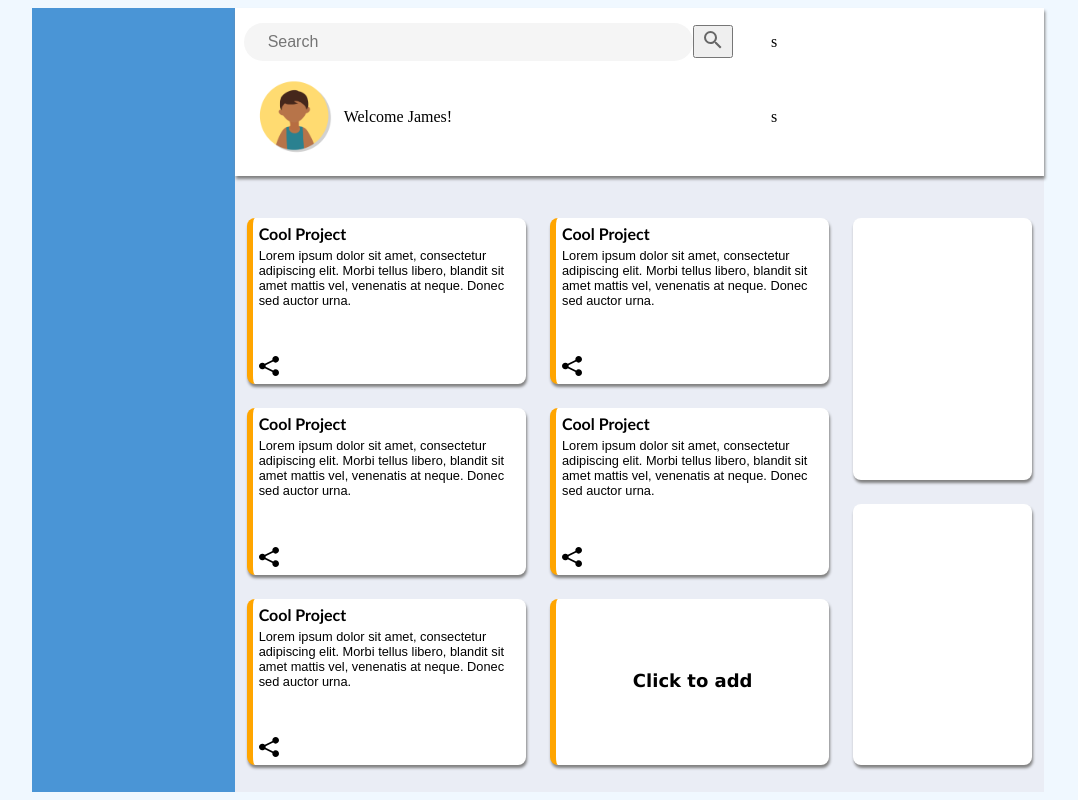
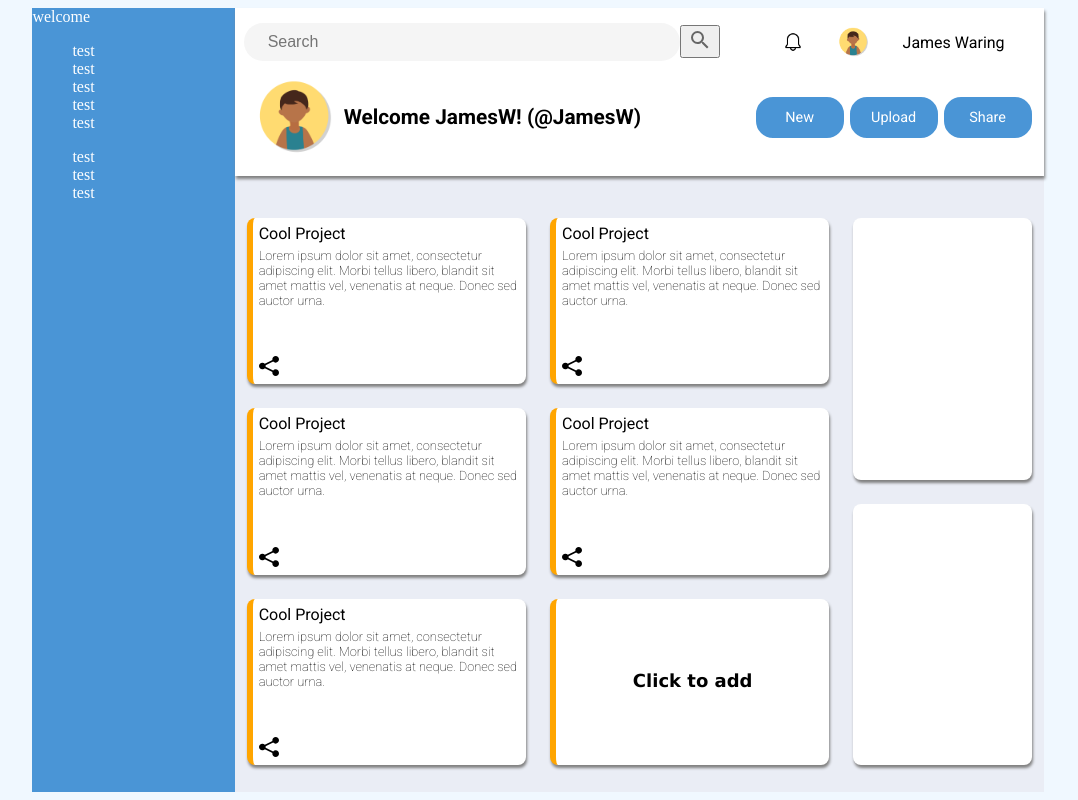
Before and after one commit to jameswaring/css-dashboard, a plain HTML site: page index.html in a window 1280 px wide. Shown: the whole page, without its empty margins (102-1180 px from the left). Drawn offline with Linux system fonts and the light colour scheme.

Commit message:
completed banner

```diff
--- a/index.html
+++ b/index.html
@@ -3,13 +3,34 @@
   <head>
     <meta charset="UTF-8" />
     <meta http-equiv="X-UA-Compatible" content="IE=edge" />
+    <link rel="preconnect" href="https://fonts.googleapis.com">
+    <link rel="preconnect" href="https://fonts.gstatic.com" crossorigin>
+    <link href="https://fonts.googleapis.com/css2?family=Roboto:wght@100;300;400;500;700;800&display=swap" rel="stylesheet">
     <meta name="viewport" content="width=device-width, initial-scale=1.0" />
     <link rel="stylesheet" href="styles.css" />
     <title>Document</title>
   </head>
   <body>
     <div class="content">
-      <div class="dashboard"></div>
+      <div class="dashboard">
+        <div>welcome</div>
+            <div>
+                <ul>
+                    <li>test</li>
+                    <li>test</li>
+                    <li>test</li>
+                    <li>test</li>
+                    <li>test</li>
+                </ul>
+            <div>
+                <ul>
+                    <li>test</li>
+                    <li>test</li>
+                    <li>test</li>
+                </ul>
+            </div>
+            </div>
+      </div>
       <div class="main-holder">
         <div class="banner">
             <div>
@@ -21,9 +42,17 @@
                     </button>
                 </div>
             </div>
-            <div>s</div>
-            <div><img src="images/avatar.png" alt="user avatar" width="100rem" height="100rem">Welcome James!</div>
-            <div>s</div>
+            <div id="account-info">
+                <img src="images/bell.png" width="20rem" height="20rem" alt="bell icon">
+                <img src="images/avatar.png" alt="user avatar" width="40rem" height="40rem">
+                <div>James Waring</div>
+            </div>
+            <div id="welcome-msg"><img src="images/avatar.png" alt="user avatar" width="100rem" height="100rem">Welcome JamesW! (@JamesW)</div>
+            <div id="account-info">
+                <div class="account-button">New</div>
+                <div class="account-button">Upload</div>
+                <div class="account-button">Share</div>
+            </div>
         </div>
         <div class="inner-content">
           <div class="projects">
--- a/styles.css
+++ b/styles.css
@@ -17,6 +17,8 @@ body{
     align-items: flex-start;
     height: 98vh;
     background-color: rgb(74, 149, 214);
+    color: white;
+
 }
 
 .main-holder{
@@ -27,6 +29,7 @@ body{
 }
 
 .banner{
+    font-family: 'Roboto', sans-serif;
     display: grid;
     grid-template-columns: 2fr 1fr;
     grid-template-rows: 1fr 1fr;
@@ -89,16 +92,16 @@ body{
 .card-title{
     display: flex;
     font-size: 1.0rem;
-    font-weight: bolder;
+    font-weight: 400;
     margin-bottom: 5px;
-    font-family: 'Gill Sans', 'Gill Sans MT', Calibri, 'Trebuchet MS', sans-serif
-}
+    font-family: 'Roboto', sans-serif;}
 
 .card-text{
     display: flex;
     font-size: 0.8rem;
-    font-family: Arial, Helvetica, sans-serif;
+    font-family: 'Roboto', sans-serif;
     margin-bottom: auto;
+    font-weight: 100;
 }
 
 .card-icons{
@@ -146,6 +149,27 @@ body{
     cursor: pointer;
   }
 
-  .search-label{
-    font-family: 'Roboto', Arial, sans-serif;
+  #welcome-msg{
+    font-size: 1.3rem;
+    font-weight: 700;
   }
+
+  #account-info{
+    display: flex;
+    justify-content: space-evenly;
+  }
+
+.account-button{
+    width: 5vw;
+    background-color: rgb(74, 149, 214);
+    color: white;
+    font-size: 0.9rem;
+    border-radius: 20px;
+    border-style: solid;
+    padding: 12px;
+    justify-content: center;
+}
+
+li{
+    list-style-type: none;
+}
```
Also changed, not shown: images/bell.png (added).
